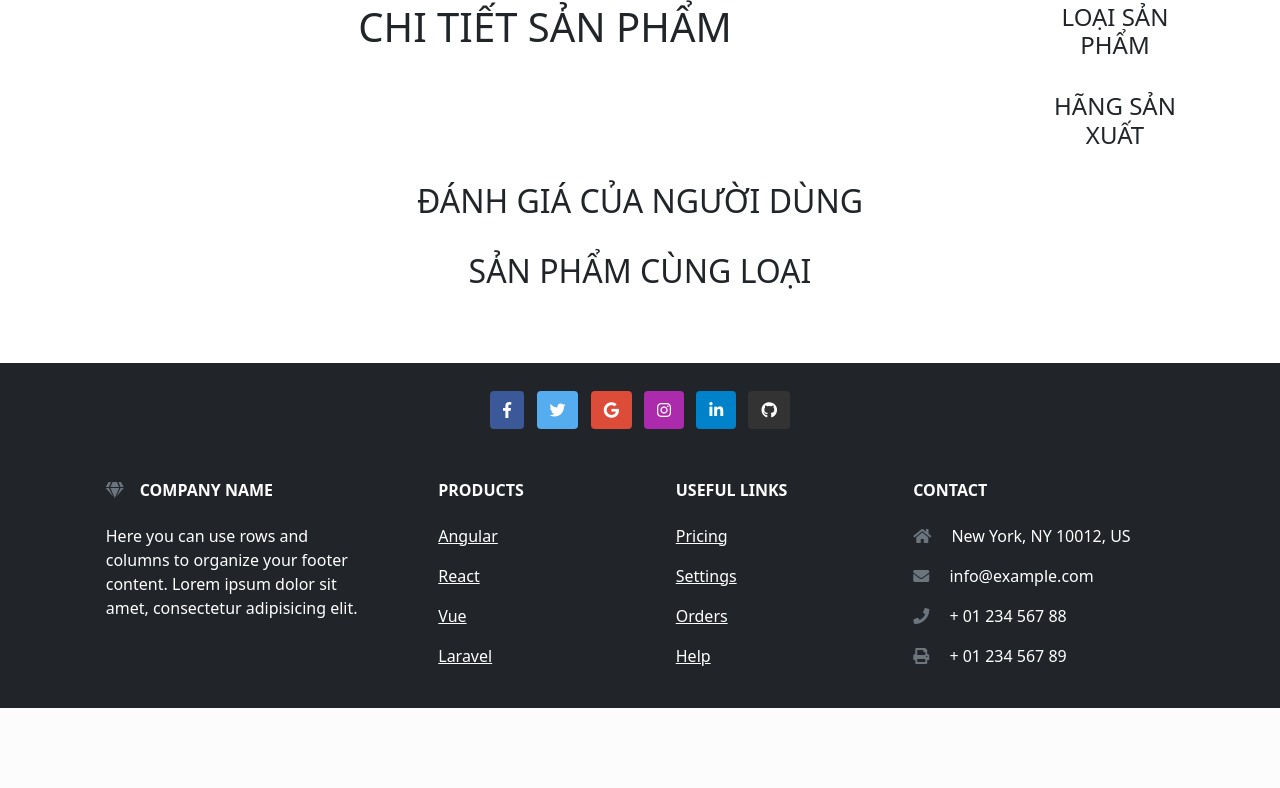
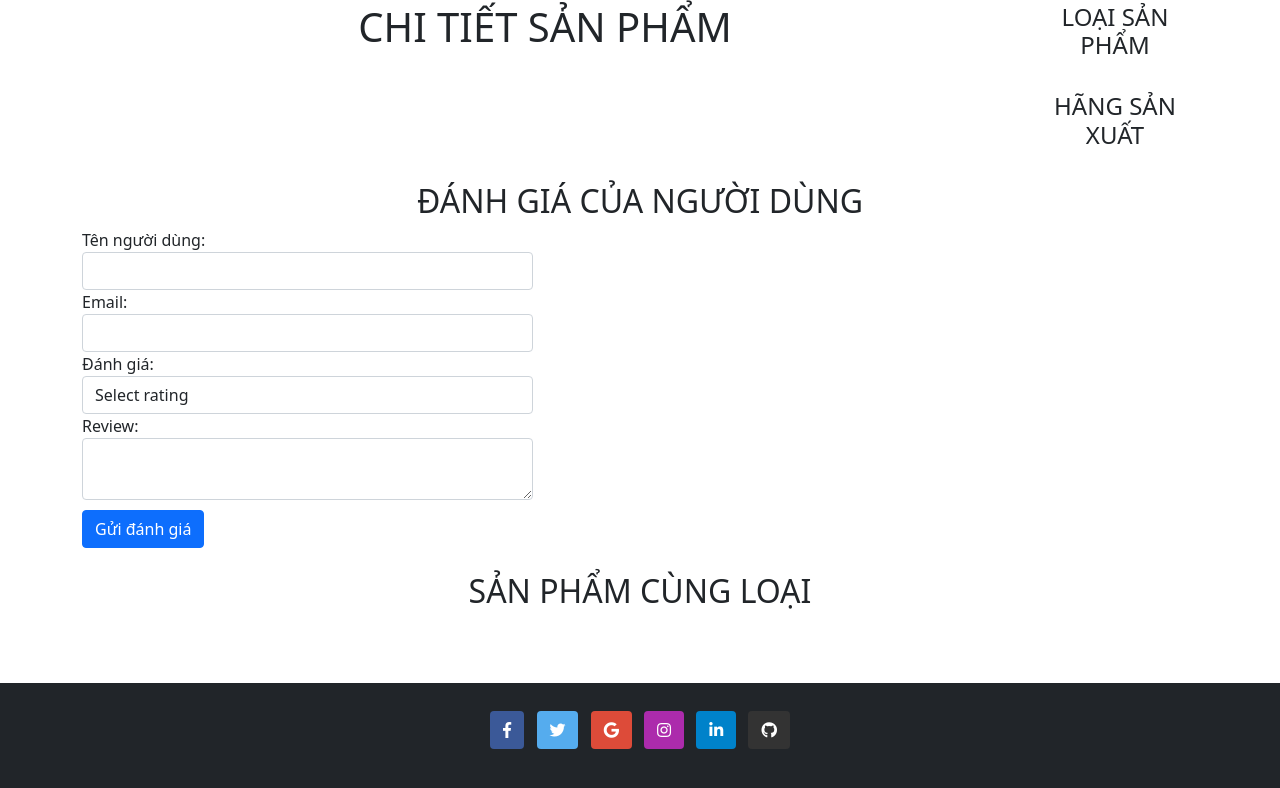
Before and after one commit to nhuongthai8/Web_eCommercePHP, a PHP site: page /chitietsanpham.php in a window 1280 px wide. Shown: the part 263-1051 px from the top of the page. Before the commit the page ends 971 px from the top, so only its background shows below. Run offline with PHP 8.4, Linux system fonts and the light colour scheme; data that the repository does not hold is empty; some libraries are stand-ins or nearby versions.

Commit message:
chức năng giỏ hàng

```diff
--- a/chitietsanpham.php
+++ b/chitietsanpham.php
@@ -59,6 +59,42 @@ include("./includes/connectdb.php");
     </div>
     <br>
     <h2 style="text-align: center;">ĐÁNH GIÁ CỦA NGƯỜI DÙNG</h2>
+    <div class="container">
+        <div class="row">
+            <div class="col-md-5">
+                <form action="" method="post">
+                    <div class="form-group">
+                        <label for="name">Tên người dùng:</label>
+                        <input type="text" class="form-control" id="name" name="name" required autocomplete="off">
+                    </div>
+                    <div class="form-group">
+                        <label for="email">Email:</label>
+                        <input type="email" class="form-control" id="email" name="email" required autocomplete="off">
+                    </div>
+                    <div class="form-group">
+                        <label for="rating">Đánh giá:</label>
+                        <select class="form-control" id="rating" name="rating" required>
+                            <option value="">Select rating</option>
+                            <option value="5">5 stars</option>
+                            <option value="4">4 stars</option>
+                            <option value="3">3 stars</option>
+                            <option value="2">2 stars</option>
+                            <option value="1">1 star</option>
+                        </select>
+                    </div>
+                    <div class="form-group">
+                        <label for="review">Review:</label>
+                        <textarea class="form-control" id="review" name="NoiDung" required></textarea>
+                    </div>
+                    <input type="hidden" name="idSP" value="1">
+                    <button type="submit" class="btn btn-primary" style="margin-top: 10px;">Gửi đánh giá</button>
+                </form>
+            </div>
+            <div class="col-md-7">
+
+            </div>
+        </div>
+    </div>
     <br>
     <h2 style="text-align: center;">SẢN PHẨM CÙNG LOẠI</h2>
     <div class="container px-4 px-lg-5 mt-5">
@@ -72,6 +108,8 @@ include("./includes/connectdb.php");
     <?php
     include("includes/footer.php");
     ?>
+
+
 </body>
 
 </html>
--- a/includes/header.php
+++ b/includes/header.php
@@ -49,7 +49,7 @@ session_start();
                 }
                 ?>
                 <li class="nav-item">
-                    <a class="nav-link" href="giohang.php">GIỎ HÀNG</a>
+                    <a class="nav-link" href="shoppingcart.php">GIỎ HÀNG</a>
                 </li>
             </ul>
         </div>
--- a/includes/webfunction.php
+++ b/includes/webfunction.php
@@ -44,7 +44,7 @@ function getSPmoi()
                 <h4 class='card-title' style='color: red;'>$tensp</h4>
                 <p class='card-text'>Giá: $giasp $</p>
             </div>
-            <a href='chitietsanpham.php?idsp=$idsp?idlsp=$idlsp?idlsp=$idhsx' class='btn btn-secondary' style='margin-top: 10px; margin-bottom:10px'>Chi tiết sản phẩm</a>
+            <a href='chitietsanpham.php?idsp=$idsp?idlsp=$idlsp?idhsx=$idhsx' class='btn btn-secondary' style='margin-top: 10px; margin-bottom:10px'>Chi tiết sản phẩm</a>
             <a href='' class='btn btn-primary' style='margin-top: 10px; margin-bottom:10px'>Thêm vào giỏ</a>
         </div>";
     }
@@ -72,7 +72,7 @@ function getSPall()
                 <h4 class='card-title' style='color: red;'>$tensp</h4>
                 <p class='card-text'>Giá: $giasp $</p>
             </div>
-            <a href='chitietsanpham.php?idsp=$idsp?idlsp=$idlsp?idlsp=$idhsx' class='btn btn-secondary' style='margin-top: 10px; margin-bottom:10px'>Chi tiết sản phẩm</a>
+            <a href='chitietsanpham.php?idsp=$idsp?idlsp=$idlsp?idhsx=$idhsx' class='btn btn-secondary' style='margin-top: 10px; margin-bottom:10px'>Chi tiết sản phẩm</a>
             <a href='' class='btn btn-primary' style='margin-top: 10px; margin-bottom:10px'>Thêm vào giỏ</a>
         </div>";
             }
@@ -106,7 +106,7 @@ function getSPtheoloai()
                 <h4 class='card-title' style='color: red;'>$tensp</h4>
                 <p class='card-text'>Giá: $giasp $</p>
             </div>
-            <a href='chitietsanpham.php?idsp=$idsp?idlsp=$idlsp?idlsp=$idhsx' class='btn btn-secondary' style='margin-top: 10px; margin-bottom:10px'>Chi tiết sản phẩm</a>
+            <a href='chitietsanpham.php?idsp=$idsp?idlsp=$idlsp?idhsx=$idhsx' class='btn btn-secondary' style='margin-top: 10px; margin-bottom:10px'>Chi tiết sản phẩm</a>
             <a href='' class='btn btn-primary' style='margin-top: 10px; margin-bottom:10px'>Thêm vào giỏ</a>
         </div>";
         }
@@ -139,7 +139,7 @@ function getSPtheohang()
                 <h4 class='card-title' style='color: red;'>$tensp</h4>
                 <p class='card-text'>Giá: $giasp $</p>
             </div>
-            <a href='chitietsanpham.php?idsp=$idsp?idlsp=$idlsp?idlsp=$idhsx' class='btn btn-secondary' style='margin-top: 10px; margin-bottom:10px'>Chi tiết sản phẩm</a>
+            <a href='chitietsanpham.php?idsp=$idsp?idlsp=$idlsp?idhsx=$idhsx' class='btn btn-secondary' style='margin-top: 10px; margin-bottom:10px'>Chi tiết sản phẩm</a>
             <a href='' class='btn btn-primary' style='margin-top: 10px; margin-bottom:10px'>Thêm vào giỏ</a>
         </div>";
         }
@@ -171,7 +171,7 @@ function search_sp()
                 <h4 class='card-title' style='color: red;'>$tensp</h4>
                 <p class='card-text'>Giá: $giasp $</p>
             </div>
-            <a href='chitietsanpham.php?idsp=$idsp?idlsp=$idlsp?idlsp=$idhsx' class='btn btn-secondary' style='margin-top: 10px; margin-bottom:10px'>Chi tiết sản phẩm</a>
+            <a href='chitietsanpham.php?idsp=$idsp?idlsp=$idlsp?idhsx=$idhsx' class='btn btn-secondary' style='margin-top: 10px; margin-bottom:10px'>Chi tiết sản phẩm</a>
             <a href='' class='btn btn-primary' style='margin-top: 10px; margin-bottom:10px'>Thêm vào giỏ</a>
         </div>";
         }
@@ -200,7 +200,8 @@ function product_details()
                     $noidung = $row_data['NoiDung'];
                     $tenlsp = $row_data['TenLSP'];
                     $tenhsx = $row_data['TenNSX'];
-                    echo "<section class='py-5'>
+                    $soluongton = $row_data['Soluong'];
+                    echo "<form class='py-5' action='includes/addcart.php?idsp=$idsp' method='post'>
                     <div class='container px-4 px-lg-5 my-5'>
                         <div class='row gx-4 gx-lg-5 align-items-center'>
                             <div class='col-md-6'><img class='card-img-top mb-5 mb-md-0' src='./Admin/products_image/$hinhsp' alt='...' /></div>
@@ -211,26 +212,22 @@ function product_details()
                                     <span>$ $giasp</span>
                                 </div>
                                 <div class='fs-5 mb-5'>
-                                        <span>Loại sản phẩm: $tenlsp</span><br/>
-                                        <span>Hãng sản xuất: $tenhsx</span>
+                                    <span>Loại sản phẩm: $tenlsp</span><br />
+                                    <span>Hãng sản xuất: $tenhsx</span><br/>
+                                    <span>Số lượng tồn: $soluongton</span>
                                 </div>
                                 <p class='lead'>$noidung</p>
                                 <div class='d-flex'>
-                                        <input class='form-control text-center me-3' id='inputQuantity' type='num' value='1' style='max-width: 3rem' />
-                                        <button class='btn btn-outline-dark flex-shrink-0' type='button'>
-                                            <i class='bi-cart-fill me-1'></i>
-                                            Add to cart
-                                        </button>
+                                    <input class='btn btn-outline-dark flex-shrink-0' type='submit' value='Thêm giỏ hàng' name='addtocart'>
                                 </div>
                             </div>
                         </div>
                     </div>
-                    </section>";
+                </form>";
                     related_products();
                 }
             }
         }
-
     }
 }
 
@@ -272,5 +269,3 @@ function related_products()
         }
     }
 }
-
-?>
```
Also changed, not shown: includes/addcart.php (added, +57 -0 lines), shoppingcart.php (added, +14 -0 lines). Lines whose indentation alone changed are shown as unchanged.
